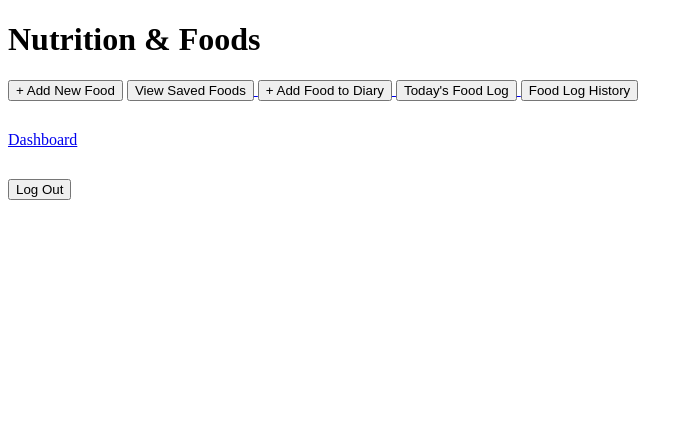
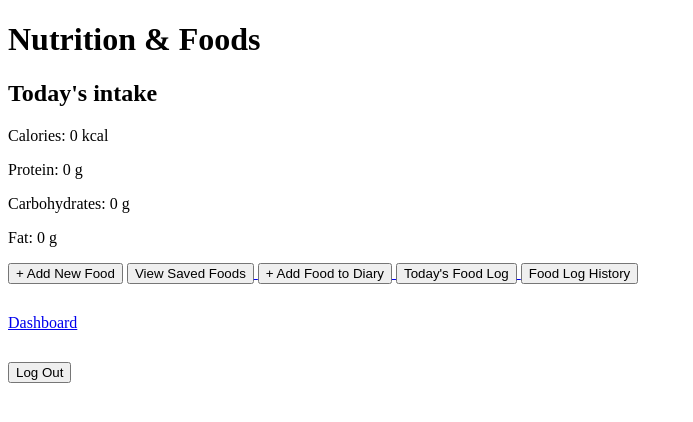
Before and after one commit to Aleksandar598/TitanFitnessApp, a Django app: page /nutrition/ in a window 1280 px wide. Shown: the top 422 px of the page, without its empty margins (0-693 px from the left). Run offline with Django 5.2, Linux system fonts and the light colour scheme; the visitor is signed in with stand-in values (Sample User, id 1); data that the repository does not hold is empty.

Commit message:
Added calories and macronutrients gained to nutrition.html

```diff
--- a/TitanFitnessApp/nutrition/views.py
+++ b/TitanFitnessApp/nutrition/views.py
@@ -13,7 +13,16 @@ from nutrition.services.usda import USDAApiError, search_foods
 
 @login_required
 def nutrition_view(request):
-    return render(request,'nutrition/nutrition.html')
+    context = _food_log_context(
+        request.user,
+        timezone.localdate(),
+    )
+
+    return render(
+        request,
+        'nutrition/nutrition.html',
+        context,
+    )
 
 @login_required
 def create_food_view(request):
--- a/TitanFitnessApp/templates/nutrition/nutrition.html
+++ b/TitanFitnessApp/templates/nutrition/nutrition.html
@@ -7,6 +7,13 @@
 <body>
 
     <h1>Nutrition & Foods</h1>
+
+    <h2>Today's intake</h2>
+    <p>Calories: {{ totals.calories|floatformat:0 }} kcal</p>
+    <p>Protein: {{ totals.protein|floatformat:0 }} g</p>
+    <p>Carbohydrates: {{ totals.carbohydrates|floatformat:0 }} g</p>
+    <p>Fat: {{ totals.fat|floatformat:0 }} g</p>
+
     <div style="margin-bottom: 20px;">
         <a href="{% url 'create_food' %}" style="text-decoration: none;">
             <button type="button" class="btn btn-primary">
```
